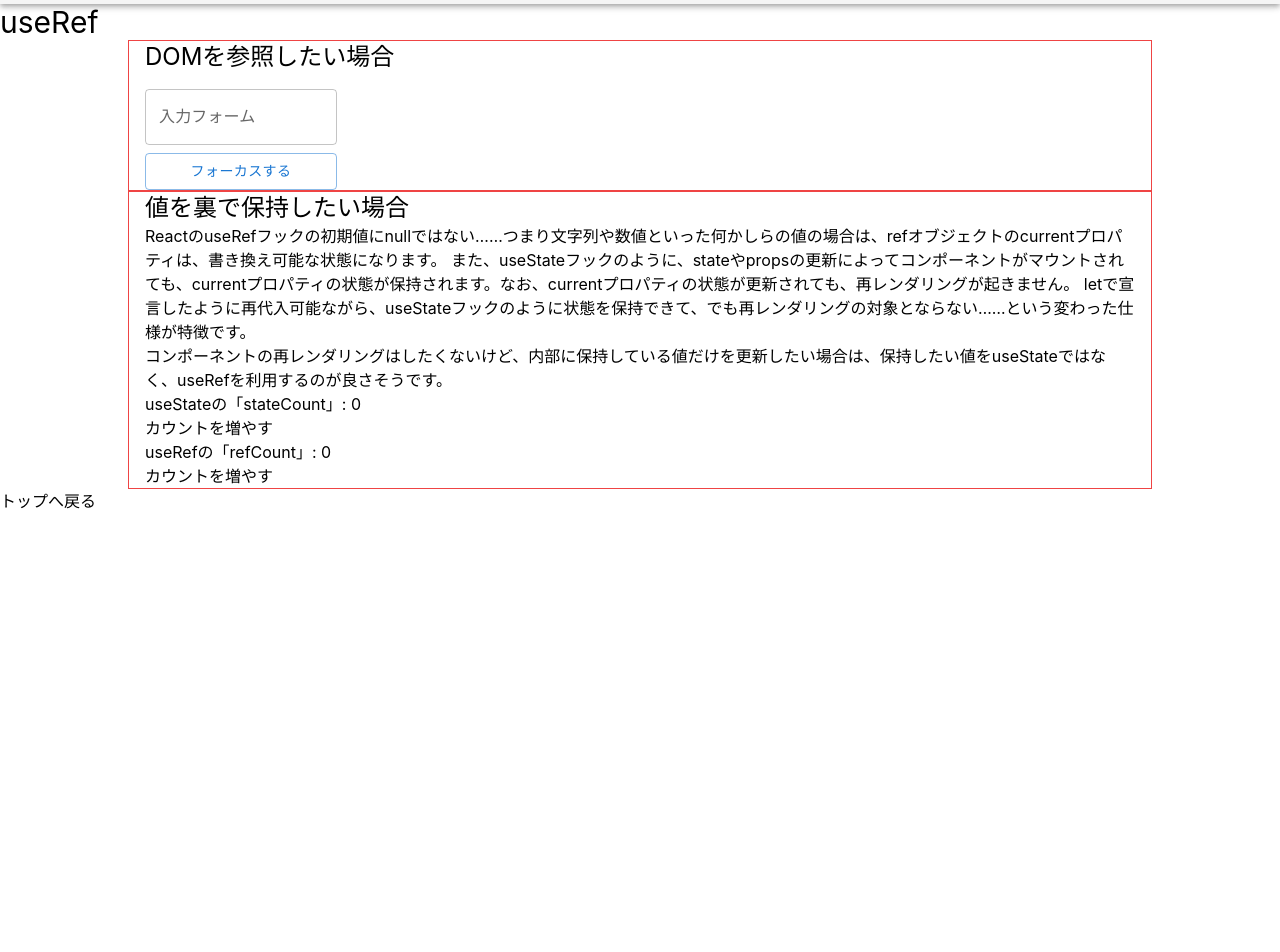
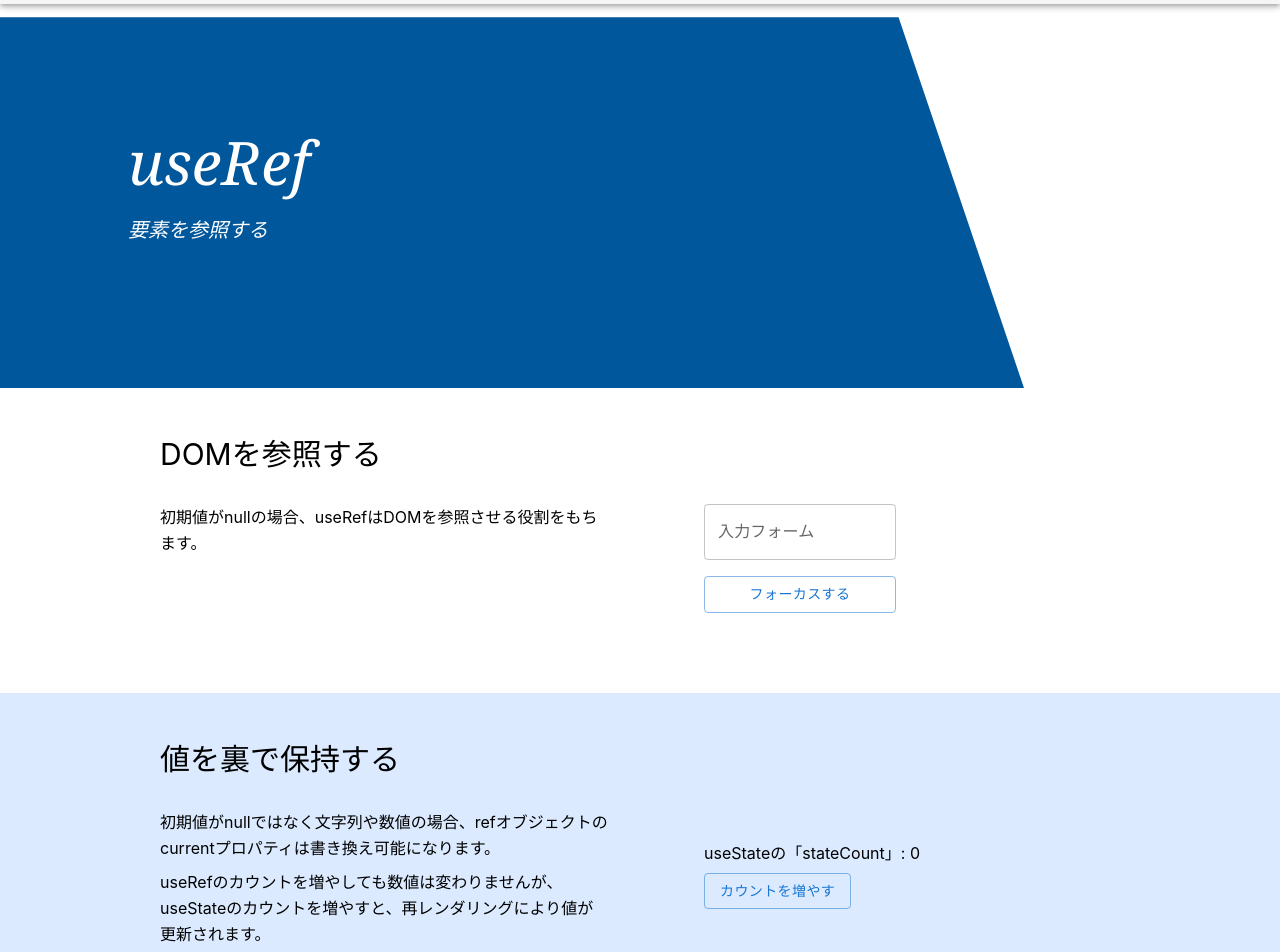
Before and after one commit to sgwr-0113/use-study, a React (Create React App) app: page /ref in a window 1280 px wide. Shown: the part 60-1012 px from the top of the page. Before the commit the page ends 800 px from the top, so only its background shows below. Built offline with nearby package versions, Linux system fonts and the light colour scheme.

Commit message:
style修正

```diff
--- a/src/components/ref/RefCompareState.tsx
+++ b/src/components/ref/RefCompareState.tsx
@@ -1,4 +1,5 @@
 import React, { useState, useRef } from 'react';
+import Button from '@mui/material/Button';
 
 export const RefCompareState: React.FC = () => {
   const [stateCount, setStateCount] = useState<number>(0);
@@ -14,23 +15,33 @@ export const RefCompareState: React.FC = () => {
   };
 
   return (
-    <>
-      <p>
-        ReactのuseRefフックの初期値にnullではない……つまり文字列や数値といった何かしらの値の場合は、refオブジェクトのcurrentプロパティは、書き換え可能な状態になります。
-        また、useStateフックのように、stateやpropsの更新によってコンポーネントがマウントされても、currentプロパティの状態が保持されます。なお、currentプロパティの状態が更新されても、再レンダリングが起きません。
-        letで宣言したように再代入可能ながら、useStateフックのように状態を保持できて、でも再レンダリングの対象とならない……という変わった仕様が特徴です。
-      </p>
-      <p>
-        コンポーネントの再レンダリングはしたくないけど、内部に保持している値だけを更新したい場合は、保持したい値をuseStateではなく、useRefを利用するのが良さそうです。
-      </p>
-      <div>
-        <p>useStateの「stateCount」: {stateCount}</p>
-        <button onClick={incrementState}>カウントを増やす</button>
+    <div className="flex">
+      <div className="p-8 w-1/2 leading-relaxed">
+        <p className="mb-2">
+          初期値がnullではなく文字列や数値の場合、refオブジェクトのcurrentプロパティは書き換え可能になります。
+        </p>
+        <p className="mb-2">
+          useRefのカウントを増やしても数値は変わりませんが、useStateのカウントを増やすと、再レンダリングにより値が更新されます。
+        </p>
+        <p>このことから、currentプロパティの状態が更新されても、再レンダリングが起きないことがわかります。</p>
+        <p className="mb-2">
+          再レンダリングをせずに内部に保持している値だけを更新したい場合は、useStateではなくuseRefを利用するようにしましょう。
+        </p>
       </div>
-      <div>
-        <p>useRefの「refCount」: {refCount.current}</p>
-        <button onClick={incrementRef}>カウントを増やす</button>
+      <div className="flex flex-col items-center p-8 w-1/2">
+        <div className="container p-8">
+          <p className="mb-2">useStateの「stateCount」: {stateCount}</p>
+          <Button variant="outlined" onClick={incrementState}>
+            カウントを増やす
+          </Button>
+        </div>
+        <div className="container p-8">
+          <p className="mb-2">useRefの「refCount」: {refCount.current}</p>
+          <Button variant="outlined" onClick={incrementRef}>
+            カウントを増やす
+          </Button>
+        </div>
       </div>
-    </>
+    </div>
   );
 };
--- a/src/components/ref/RefFocus.tsx
+++ b/src/components/ref/RefFocus.tsx
@@ -11,14 +11,19 @@ export const RefFocus: React.FC = () => {
     //inputEl.current: <input type="text">
   };
   return (
-    <>
-      <Box className="mb-2 w-48">
+    <div className="flex">
+      <div className="p-8 w-1/2 leading-relaxed">
+        <p>初期値がnullの場合、useRefはDOMを参照させる役割をもちます。</p>
+      </div>
+      <div className="py-8 px-16 w-1/2 leading-relaxed">
+        <Box className="mb-4 w-48">
           {/* TextFieldコンポーネントはinput要素を含んだdiv要素であり、inputに直接スタイルを反映することができないため、refではなくinputRefを用いる */}
           <TextField label="入力フォーム" variant="outlined" inputRef={inputEl} />
         </Box>
         <Button variant="outlined" onClick={handleClick} className="block w-48">
           フォーカスする
         </Button>
-    </>
+      </div>
+    </div>
   );
 };
--- /dev/null
+++ b/src/components/shared/SubHeader.tsx
@@ -0,0 +1,15 @@
+import React from 'react';
+import Styles from 'stylesheets/Subheader.module.scss';
+
+export const SubHeader: React.FC = () => {
+  return (
+    <div className={Styles['slide-in-left']}>
+      <div className={`p-32 h-96 w-4/5 ${Styles['container']}`}>
+        <div className={`h-24 ${Styles['fade-up']}`}>
+          <h1 className="mb-6 font-serif text-6xl italic">useRef</h1>
+          <p className="font-serif text-xl italic">要素を参照する</p>
+        </div>
+      </div>
+    </div>
+  );
+};
--- a/src/pages/Ref.tsx
+++ b/src/pages/Ref.tsx
@@ -2,19 +2,24 @@ import React from 'react';
 import { Link } from 'react-router-dom';
 import { RefFocus } from 'components/ref/RefFocus';
 import { RefCompareState } from 'components/ref/RefCompareState';
+import { SubHeader } from 'components/shared/SubHeader';
 
 export const Ref: React.FC = () => {
   return (
     <>
-      <h1 className="text-3xl">useRef</h1>
-      <div className="container px-4 mx-auto max-w-screen-lg border border-red-500">
-        <h2 className="mb-4 text-2xl">DOMを参照したい場合</h2>
-        <RefFocus />
-      </div>
-      <div className="container px-4 mx-auto max-w-screen-lg border border-red-500">
-        <h2 className="text-2xl">値を裏で保持したい場合</h2>
-        <RefCompareState />
-      </div>
+      <SubHeader />
+      <section className="py-12">
+        <div className="mx-auto max-w-screen-lg">
+          <h2 className="px-8 text-3xl">DOMを参照する</h2>
+          <RefFocus />
+        </div>
+      </section>
+      <section className="py-12 bg-blue-100">
+        <div className="mx-auto max-w-screen-lg">
+          <h2 className="px-8 text-3xl">値を裏で保持する</h2>
+          <RefCompareState />
+        </div>
+      </section>
       <p>
         <Link to="/">トップへ戻る</Link>
       </p>
--- /dev/null
+++ b/src/stylesheets/Subheader.module.scss
@@ -0,0 +1,57 @@
+.container {
+  display: inline-block;
+	position: relative;
+	color: #fff;
+	z-index: 1;
+}
+
+.container::before {
+  content: "";
+position: absolute;
+top: 0;
+right: 0;
+bottom: 0;
+left: 0;
+z-index: -1;
+background: #01579B;
+transform: scaleY(1.1) perspective(.6em) rotateX(0.2deg);
+transform-origin: bottom left;
+}
+
+@keyframes slideInLeft {
+  from {
+    opacity: 0;
+    transform: translateX(-1500px);
+  }
+
+  to {
+    opacity: 1;
+    transform: translateX(0);
+  }
+}
+
+.slide-in-left {
+  animation-name: slideInLeft;  // アニメーションの名前
+  animation-duration: 0.9s;  // 所要時間
+  animation-timing-function: ease-out;  // 周期の中でどのように進行するか ease-outは「速く始まり、速度を落としながら終わる」
+}
+
+@keyframes fadeUp {
+  from {
+    opacity: 0;
+  transform: translateY(100px);
+  }
+
+  to {
+    opacity: 1;
+  transform: translateY(0);
+  }
+}
+
+.fade-up {
+  animation-name: fadeUp;
+  animation-duration: 1s;
+  animation-fill-mode: forwards;  // 最後の状態を維持する
+  animation-delay: 1s;
+  opacity:0;
+  }
--- a/tailwind.config.js
+++ b/tailwind.config.js
@@ -1,7 +1,11 @@
 module.exports = {
   content: ['./src/**/*.{js,jsx,ts,tsx}'],
   theme: {
-    extend: {},
+    extend: {
+      fontFamily: {
+        georgia: ['Georgia'], // 追加 "font-georgia"で使える
+      },
+    },
   },
   plugins: [],
 };
```
Lines whose indentation alone changed are shown as unchanged.
